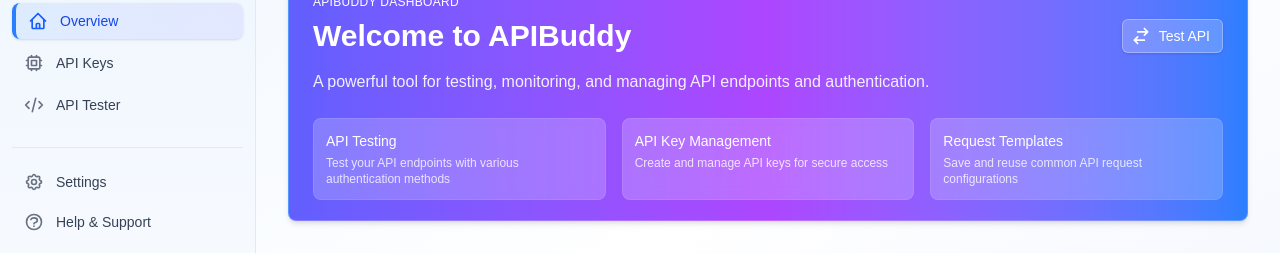
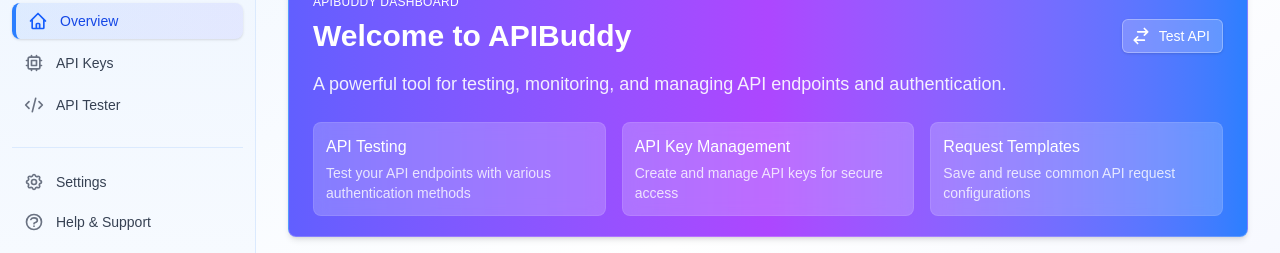
Before and after one commit to Danny-Devs/gitlify, a Next.js app: page / in a window 1280 px wide. Shown: the part 172-425 px from the top of the page. Built offline with nearby package versions, Linux system fonts and the light colour scheme; no server answers; the database is empty.

Commit message:
Enhance text styling in Home component for improved readability
- Updated text sizes for descriptions and headings in the Home component to enhance visual hierarchy and readability.
- Adjusted class names for consistency across API Testing, API Key Management, and Request Templates sections.

```diff
--- a/app/page.js
+++ b/app/page.js
@@ -63,19 +63,19 @@
                   </div>
 
                   <div className="mt-4 text-white/90">
-                    <p>A powerful tool for testing, monitoring, and managing API endpoints and authentication.</p>
+                    <p className="text-lg">A powerful tool for testing, monitoring, and managing API endpoints and authentication.</p>
                     <div className="mt-6 grid grid-cols-1 md:grid-cols-3 gap-4">
                       <div className="bg-white/20 backdrop-blur-sm rounded-lg p-3 border border-white/10">
-                        <h3 className="text-sm font-medium text-white">API Testing</h3>
-                        <p className="text-xs mt-1 text-white/80">Test your API endpoints with various authentication methods</p>
+                        <h3 className="text-md font-medium text-white">API Testing</h3>
+                        <p className="text-sm mt-1 text-white/80">Test your API endpoints with various authentication methods</p>
                       </div>
                       <div className="bg-white/20 backdrop-blur-sm rounded-lg p-3 border border-white/10">
-                        <h3 className="text-sm font-medium text-white">API Key Management</h3>
-                        <p className="text-xs mt-1 text-white/80">Create and manage API keys for secure access</p>
+                        <h3 className="text-md font-medium text-white">API Key Management</h3>
+                        <p className="text-sm mt-1 text-white/80">Create and manage API keys for secure access</p>
                       </div>
                       <div className="bg-white/20 backdrop-blur-sm rounded-lg p-3 border border-white/10">
-                        <h3 className="text-sm font-medium text-white">Request Templates</h3>
-                        <p className="text-xs mt-1 text-white/80">Save and reuse common API request configurations</p>
+                        <h3 className="text-md font-medium text-white">Request Templates</h3>
+                        <p className="text-sm mt-1 text-white/80">Save and reuse common API request configurations</p>
                       </div>
                     </div>
                   </div>
```
